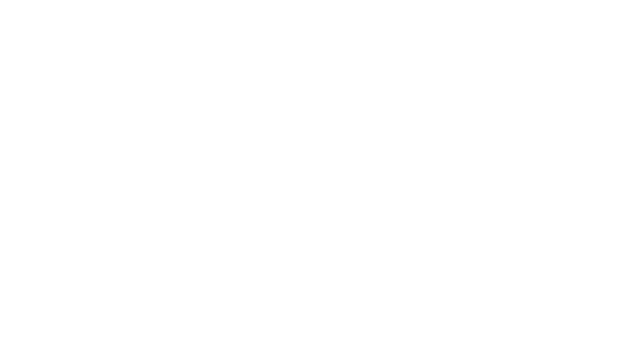
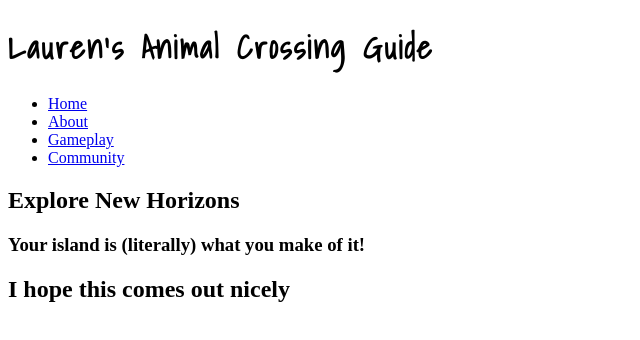
Before and after one commit to hoaglandl/project3, a plain HTML site: page index.html in a window 1280 px wide. Shown: the whole page, without its empty margins (0-640 px from the left). Drawn offline with Linux system fonts and the light colour scheme.

Commit message:
added nav links to header and created CTA section

```diff
--- a/css/styles.css
+++ b/css/styles.css
@@ -0,0 +1,10 @@
+
+
+h1 {
+    font-family: Shadows Into Light, cursive;
+    letter-spacing: 2px;
+
+
+h2 {
+    font-family: Montserrat,sans-serif;
+}
--- a/index.html
+++ b/index.html
@@ -5,8 +5,38 @@
     <title>Lauren's Animal Crossing Guide</title>
 
     <link rel="stylesheet" href="css/styles.css">
+
+    <link href="https://fonts.googleapis.com/css2?family=Montserrat&display=swap" rel="stylesheet">
+
+    <link href="https://fonts.googleapis.com/css2?family=Shadows+Into+Light&display=swap" rel="stylesheet">
+
   </head>
+
   <body>
+    <header>
+      <h1>Lauren's Animal Crossing Guide</h1>
+      <nav>
+        <ul>
+         <li><a href="index.html">Home</a></li>
+         <li><a href="about.html">About</a></li>
+         <li><a href="gameplay.html">Gameplay</a></li>
+         <li><a href="community.html">Community</a></li>
+       </ul>
+     </nav>
+   </header>
+
+   <main>
+
+     <section>
+      <div class="call-to-action">
+       <h2>Explore New Horizons</h2>
+        <h3>Your island is (literally) what you make of it!</h3>
+      </div>
+     </section>
+   </main>
+
+
+    <h2>I hope this comes out nicely</h2>
 
   </body>
 </html>
```
